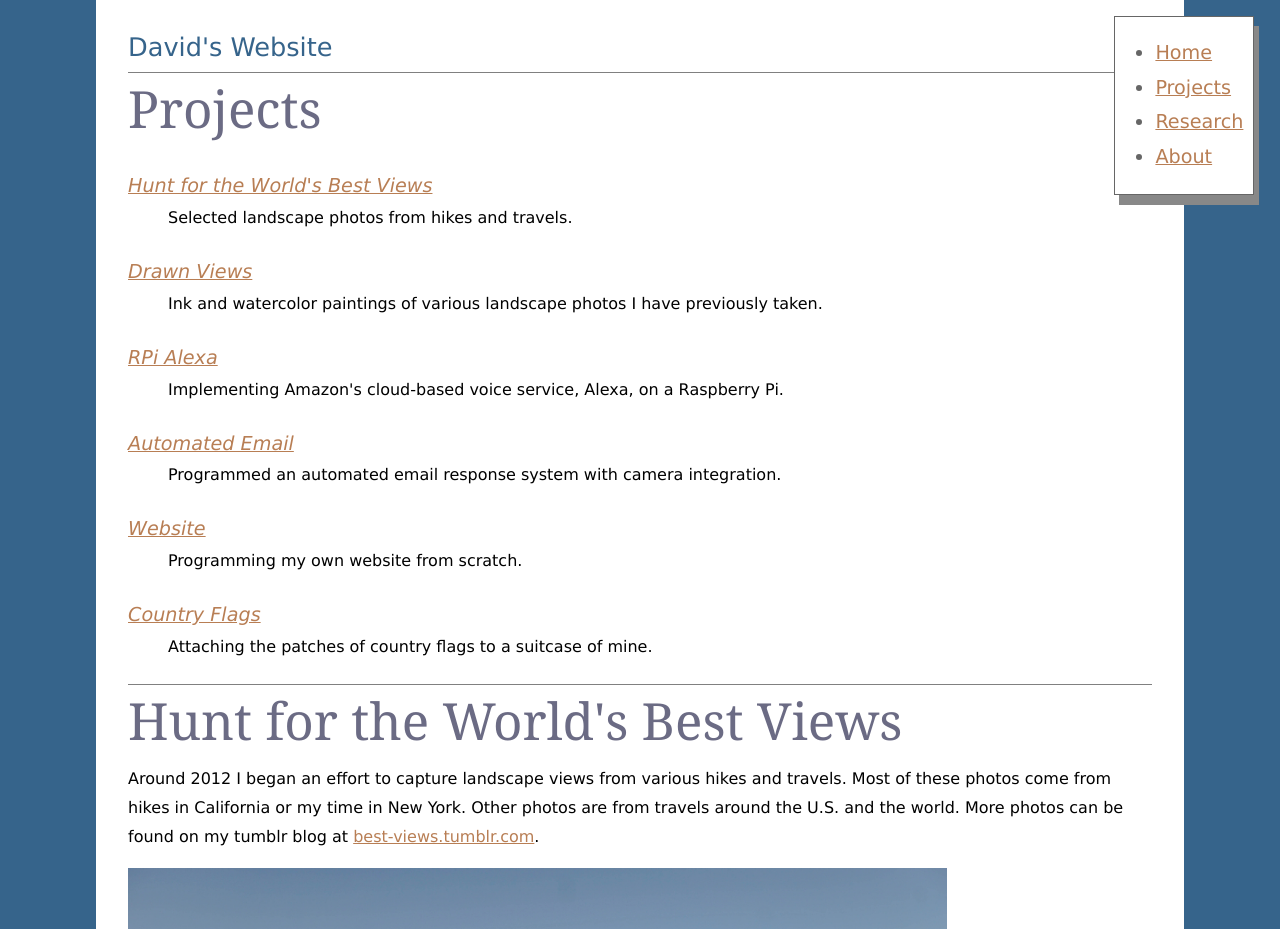
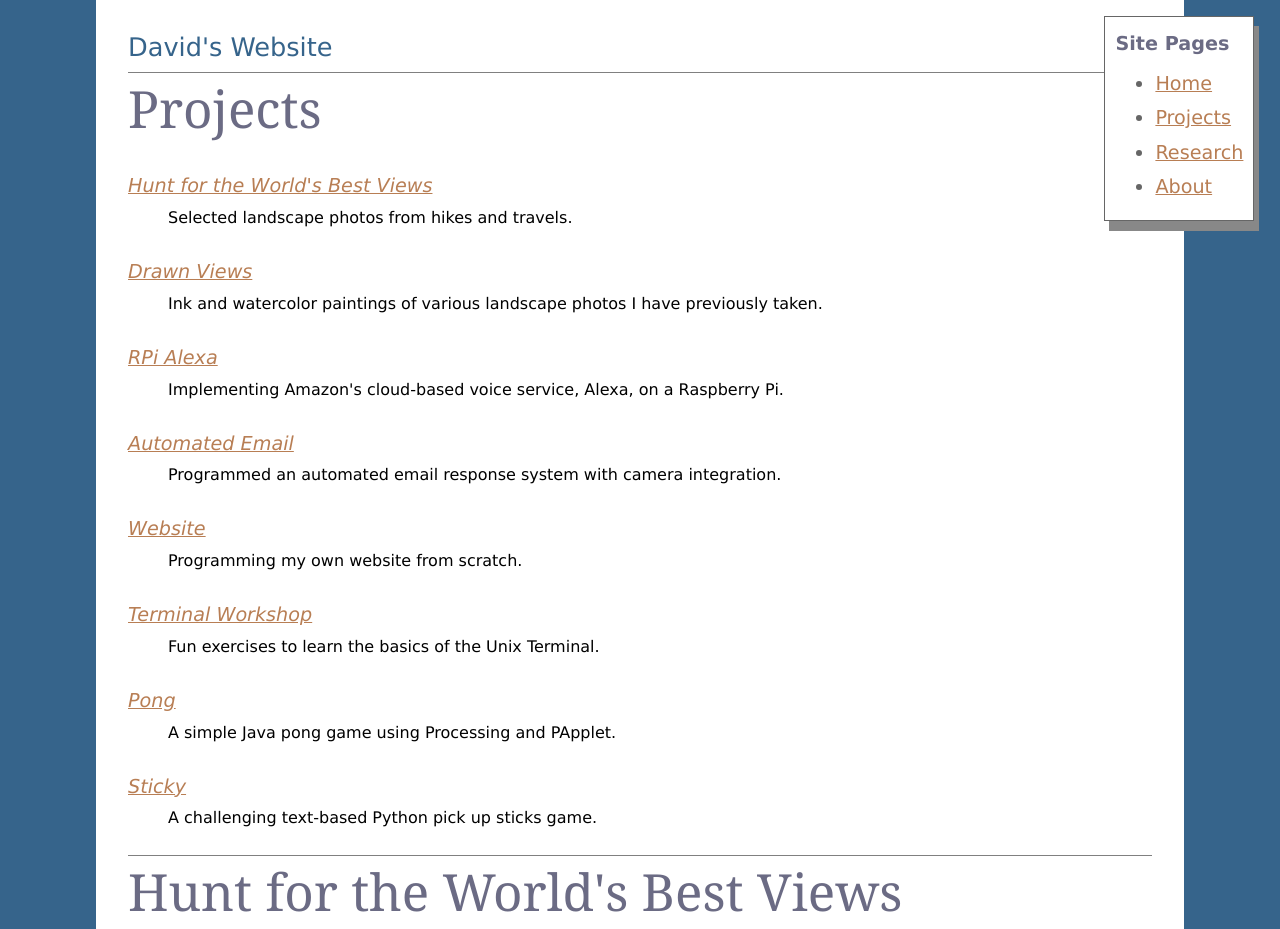
Before and after one commit to cr4zyafrican/keys248.github.io, a plain HTML site: page _html/projects.html in a window 1280 px wide. Shown: the top 929 px of the page. Drawn offline with Linux system fonts and the light colour scheme.

Commit message:
added terminal, pong, and sticky projects

```diff
--- a/_css/styles.css
+++ b/_css/styles.css
@@ -28,9 +28,13 @@ body {
 .navigation {
 	border-bottom: 1px solid gray;
 }
+.navlist{
+	margin-top: 5px;
+	margin-bottom: 5px;
+}
 .sidenav {
 	border: 1px solid;
-    padding-right: 10px;
+    padding: 10px;
     box-shadow: 5px 10px #888888;
 	background: white;
 	font-size: 1.2em;
--- a/_html/projects.html
+++ b/_html/projects.html
@@ -11,7 +11,8 @@
 		<h1>David's Website</h1>
 		<h2>Projects</h2>
 		<nav role="navigation" class="sidenav">
-			<ul>
+			<h4>Site Pages</h4>
+			<ul class="navlist">
 				<li><a href="../index" title="Main Page">Home</a></li>
 				<li><a href="projects" title="Projects">Projects</a></li>
 				<li><a href="research" title="Research">Research</a></li>
@@ -33,8 +34,12 @@
 					<dd>Programmed an automated email response system with camera integration.</dd>
 					<dt><a href="#website" title="Website">Website</a></dt>
 					<dd>Programming my own website from scratch.</dd>
-					<dt><a href="#flagbag" title="Country Flags">Country Flags</a></dt>
-					<dd>Attaching the patches of country flags to a suitcase of mine.</dd>
+					<dt><a href="#terminal" title="Terminal Workshop">Terminal Workshop</a></dt>
+					<dd>Fun exercises to learn the basics of the Unix Terminal.</dd>
+					<dt><a href="#pong" title="Pong">Pong</a></dt>
+					<dd>A simple Java pong game using Processing and PApplet.</dd>
+					<dt><a href="#sticky" title="Sticky">Sticky</a></dt>
+					<dd>A challenging text-based Python pick up sticks game.</dd>
 				</dl>
 			</section>
 			<section>
@@ -55,18 +60,33 @@
 			<section>
 				<h2 id="alexa">RPi Alexa</h2>
 				<p>Access to a basic version of Amazon's Alexa serivce is available for free through Amazon Developer Services. I implemented this tool on my own Raspberry Pi, with a microphone and speaker attached.</p>
-				<p>Walkthrough page to come soon.</p>
+				<p>Because this project is relatively easy to do, I will create a walkthrough for those interested to do as a fun project.</p>
 			</section>
 			<section>
 				<h2 id="email">Automated Email</h2>
 				<p>I wrote some programs that can automatically read and respond to your emails. There are many possible uses for types of programs including automated responses to specific messages, being able to control and get notifications on processes being run on remote computers, and pre-written emails scheduled to be sent later.</p>
 				<p>Some basic examples for your configuration purposes are on my GitHub repository at <a href="https://github.com/KEYS248/simple-email-parsing" title="Simple Email Parsing" target="_blank">github.com/KEYS248/simple-email-parsing</a>.</p>
+				<p>This current setup has a camera integration and continuously reads through inbox emails until it recieves an email requesting a current picture of the room. At this point it takes a picture of the room and attaches that image in a response email to the person requesting. This system can easily be developed further to build a home security or monitoring system that continuously takes images of an area and stores them online for remote access.</p>
 			</section>
 			<section>
 				<h2 id="website">Website</h2>
+				<p>I decided to create a space where I could more neatly organize and showcase my various projects. I also wanted to learn some HTML and CSS on my own over a school break using the school's access to Lynda.com.</p>
+				<p>I watched a number of their videos, purchased a domain name on Google Domains, wrote my HTML and CSS, and hosted my website on GitHub Pages. The outcome is this current website you are on. The source code is open on GitHub at <a href="https://www.github.com/KEYS248/keys248.github.io" title="GitHub Pages Repository" target="_blank">github.com/KEYS248/keys248.github.io</a></p>
+				<p>GitHub Pages is a great way to host your own website in a safe and open way. Because of this I will create a walkthrough to guide people through creating their own site using this tool.</p>
 			</section>
 			<section>
-				<h2 id="flagbag">Country Flags</h2>
+				<h2 id="terminal">Terminal Workshop</h2>
+				<p>As part of a club meeting for the NYU BUGS Open Source club I am a treasurer for, I created some entertaining exercises to teach the basics of the Unix Terminal. The workshop is on GitHub at <a href="https://github.com/BUGS-NYU/TerminalWorkshop" title="Terminal Workshop" target="_blank">github.com/BUGS-NYU/TerminalWorkshop</a>.</p>
+				<p>I would say it is easier to learn if you already have some computer science experience or are comfortable with computer stuff. Either way it's without a doubt a very powerful tool for many purposes and worth knowing.</p>
+				<p>I have come to love command line interfaces and would highly recommend first starting out by learning some of its history through a Google Slides presentation I've created at <a href="https://bit.ly/BugsTerminal" title="Terminal History" target="_blank">bit.ly/BugsTerminal</a>. After this I would then recommend continuing on to the exercises.</p>
+			</section>
+			<section>
+				<h2 id="pong">Pong</h2>
+				<p>As part of an assignment for one of my easiest computer science courses, we were tasked with creating a very simple Java game using Processing and PApplet tools. I found my game entertaining so anyone interested is free to play with it and it may help them get a better understanding of how Processing and PApplet work. The repository can be found at <a href="https://github.com/KEYS248/pong-papplet" title="Pong PApplet" target="_blank">github.com/KEYS248/pong-papplet</a>.</p>
+			</section>
+			<section>
+				<h2 id="sticky">Sticky</h2>
+				<p>This was the first program I was proud of and it was a product of my first ever computer science class. The assignment was to create a simple text-based pick up sticks game with an extra credit of making it smart. There is an algorithm to the game and my program makes us of it. The chances of success are 25% if you know the algorithm, much lower without. Try it out at <a href="https://github.com/KEYS248/sticky" title="Sticky Game" target="_blank">github.com/KEYS248/sticky</a>.</p>
 			</section>
 		</article>
 	</main>
```
Also changed, not shown: _html/about.html (+2 -1 lines), _html/research.html (+2 -1 lines), index.html (+2 -1 lines).
